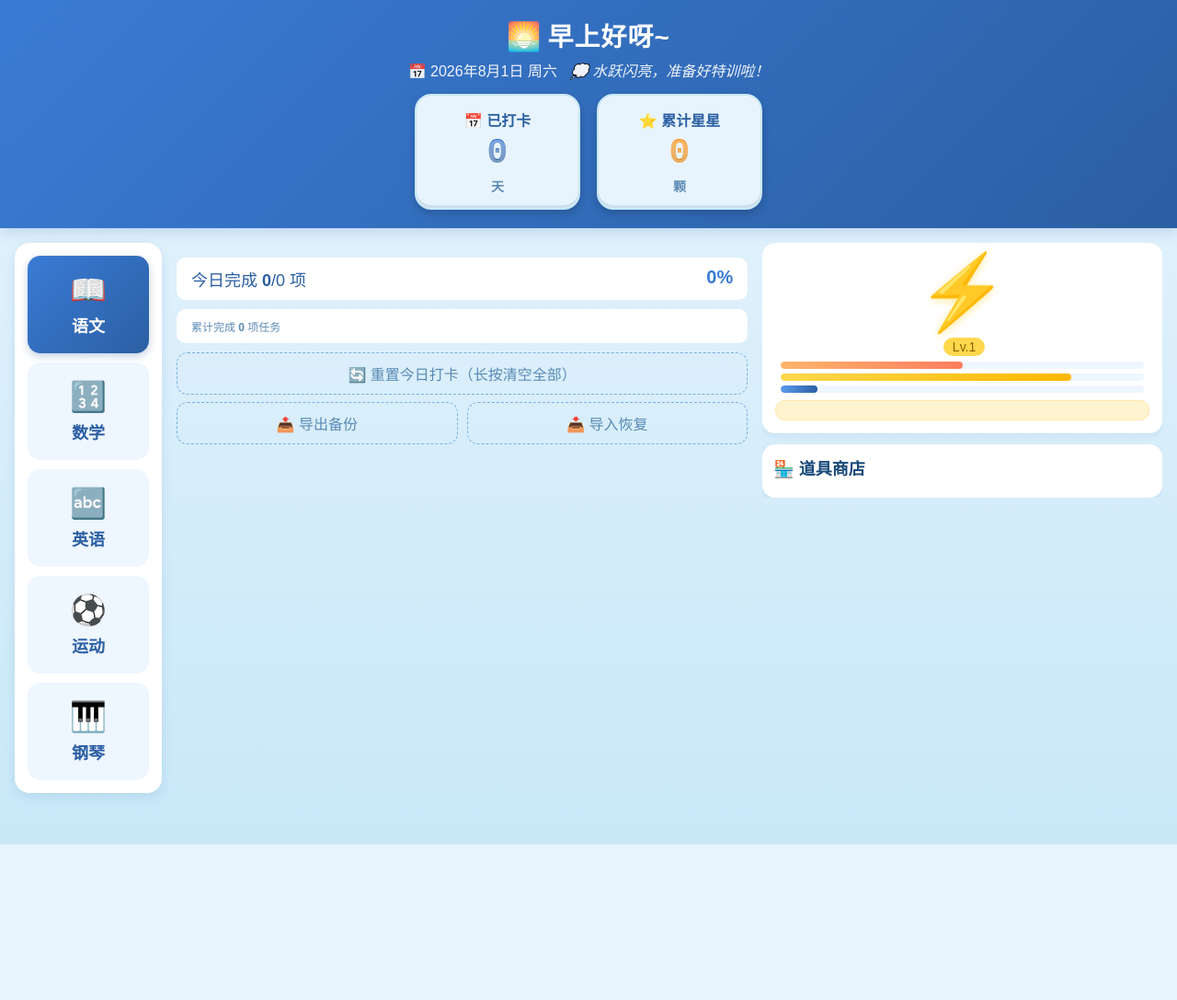
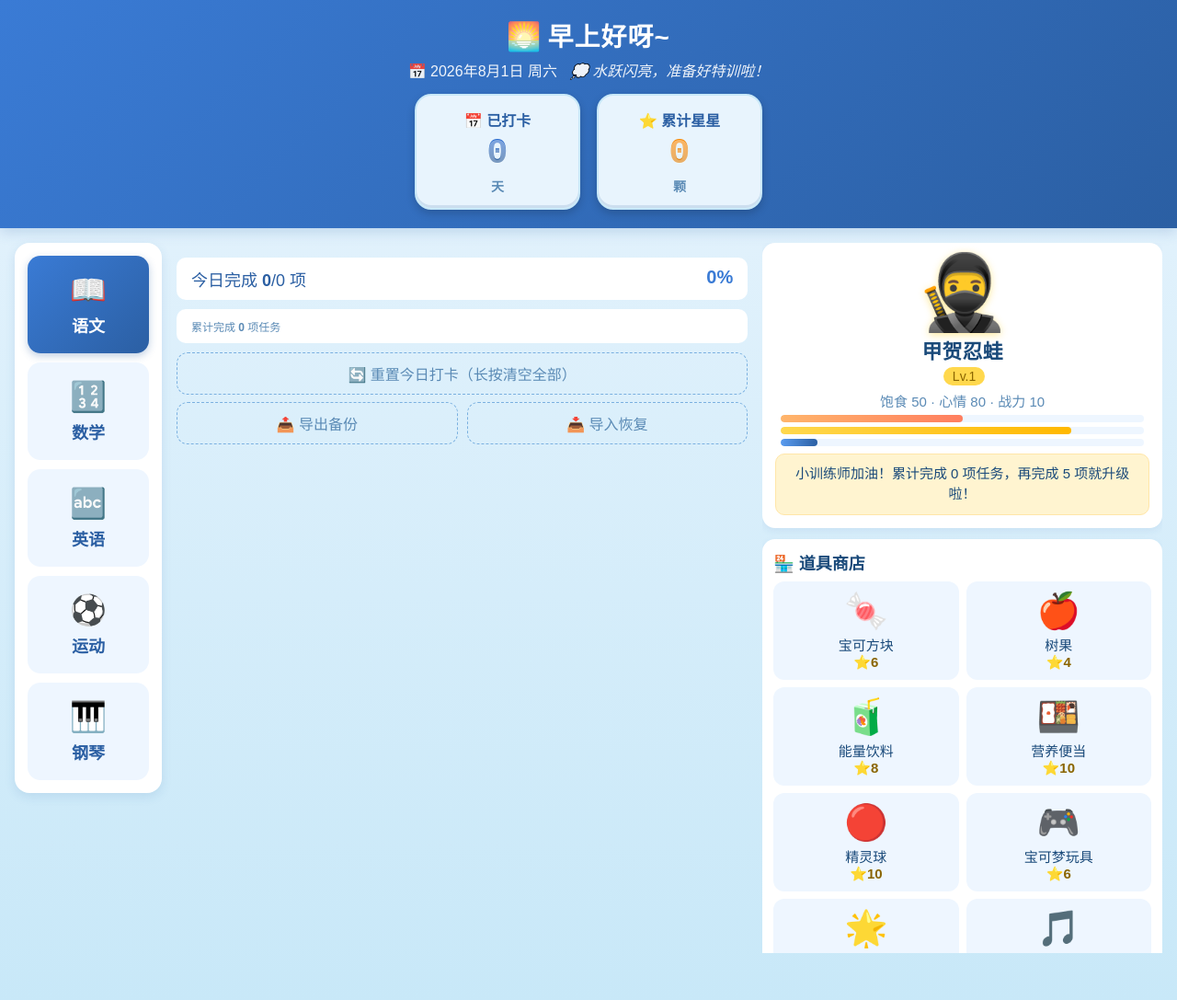
Before and after one commit to yypreeti/kids-study-desk, a plain HTML site: page kids_study_desk.html in a window 1280 px wide. Shown: the whole page at 92% size. Before the commit the page ends 918 px from the top, so only its background shows below. Drawn offline with Linux system fonts and the light colour scheme.

Commit message:
fix: hardcode default pet+shop content in HTML so it shows even without JS

```diff
--- a/kids_study_desk.html
+++ b/kids_study_desk.html
@@ -138,17 +138,30 @@
     </div>
     <div class="side">
       <div class="pet-card">
-        <div class="avatar" id="petAvatar">⚡</div>
-        <div class="name" id="petName"></div><span class="level" id="petLevel">Lv.1</span>
-        <div class="status" id="petStatus"></div>
+        <div class="avatar" id="petAvatar">🥷</div>
+        <div class="name" id="petName">甲贺忍蛙</div><span class="level" id="petLevel">Lv.1</span>
+        <div class="status" id="petStatus">饱食 50 · 心情 80 · 战力 10</div>
         <div class="bar hunger"><i id="hungerBar" style="width:50%"></i></div>
         <div class="bar mood"><i id="moodBar" style="width:80%"></i></div>
         <div class="bar power"><i id="powerBar" style="width:10%"></i></div>
-        <div class="bubble" id="petBubble"></div>
+        <div class="bubble" id="petBubble">小训练师加油！累计完成 0 项任务，再完成 5 项就升级啦！</div>
       </div>
       <div class="shop">
         <h3>🏪 道具商店</h3>
-        <div class="shop-grid" id="shopGrid"></div>
+        <div class="shop-grid" id="shopGrid">
+          <div class="good"><div class="emoji">🍬</div><div class="gname">宝可方块</div><div class="gprice">⭐6</div></div>
+          <div class="good"><div class="emoji">🍎</div><div class="gname">树果</div><div class="gprice">⭐4</div></div>
+          <div class="good"><div class="emoji">🧃</div><div class="gname">能量饮料</div><div class="gprice">⭐8</div></div>
+          <div class="good"><div class="emoji">🍱</div><div class="gname">营养便当</div><div class="gprice">⭐10</div></div>
+          <div class="good"><div class="emoji">🔴</div><div class="gname">精灵球</div><div class="gprice">⭐10</div></div>
+          <div class="good"><div class="emoji">🎮</div><div class="gname">宝可梦玩具</div><div class="gprice">⭐6</div></div>
+          <div class="good"><div class="emoji">🌟</div><div class="gname">经验糖果</div><div class="gprice">⭐12</div></div>
+          <div class="good"><div class="emoji">🎵</div><div class="gname">音乐盒</div><div class="gprice">⭐8</div></div>
+          <div class="good"><div class="emoji">💧</div><div class="gname">水手里剑</div><div class="gprice">⭐15</div></div>
+          <div class="good"><div class="emoji">📜</div><div class="gname">忍术卷轴</div><div class="gprice">⭐20</div></div>
+          <div class="good"><div class="emoji">🔰</div><div class="gname">战斗护符</div><div class="gprice">⭐18</div></div>
+          <div class="good"><div class="emoji">⚗️</div><div class="gname">神秘药水</div><div class="gprice">⭐25</div></div>
+        </div>
       </div>
     </div>
   </div>
```
